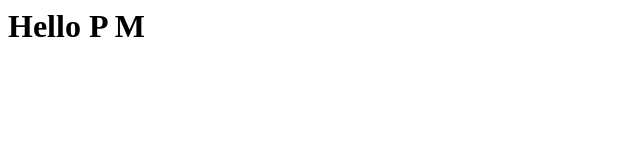
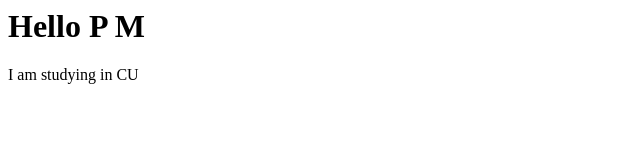
Before and after one commit to PreetMongaPM/pract4, a plain HTML site: page index.html in a window 1280 px wide. Shown: the whole page, without its empty margins (0-640 px from the left). Drawn offline with Linux system fonts and the light colour scheme.

Commit message:
Update index.html

```diff
--- a/index.html
+++ b/index.html
@@ -1 +1,2 @@
 <h1>Hello P M</h1>
+<p>I am studying in CU</p>
```
